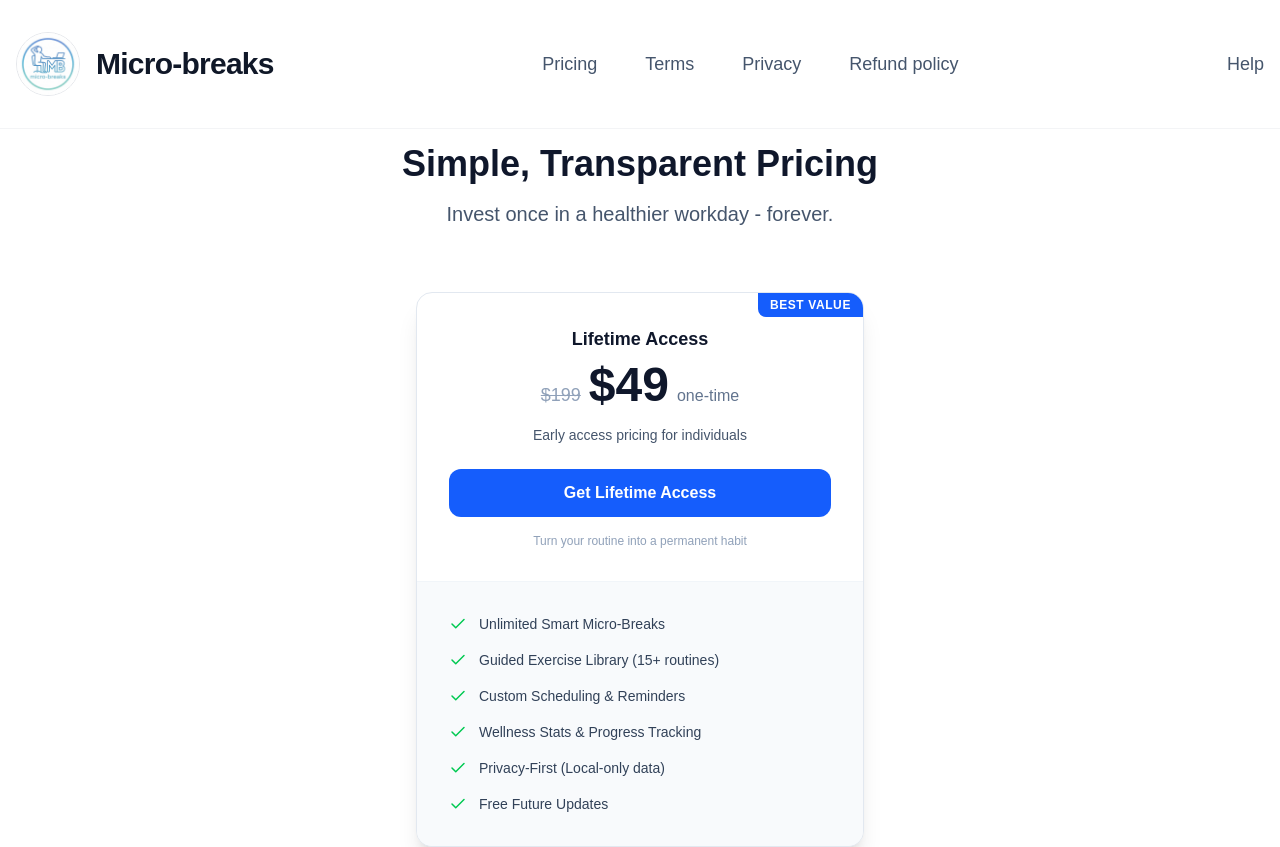
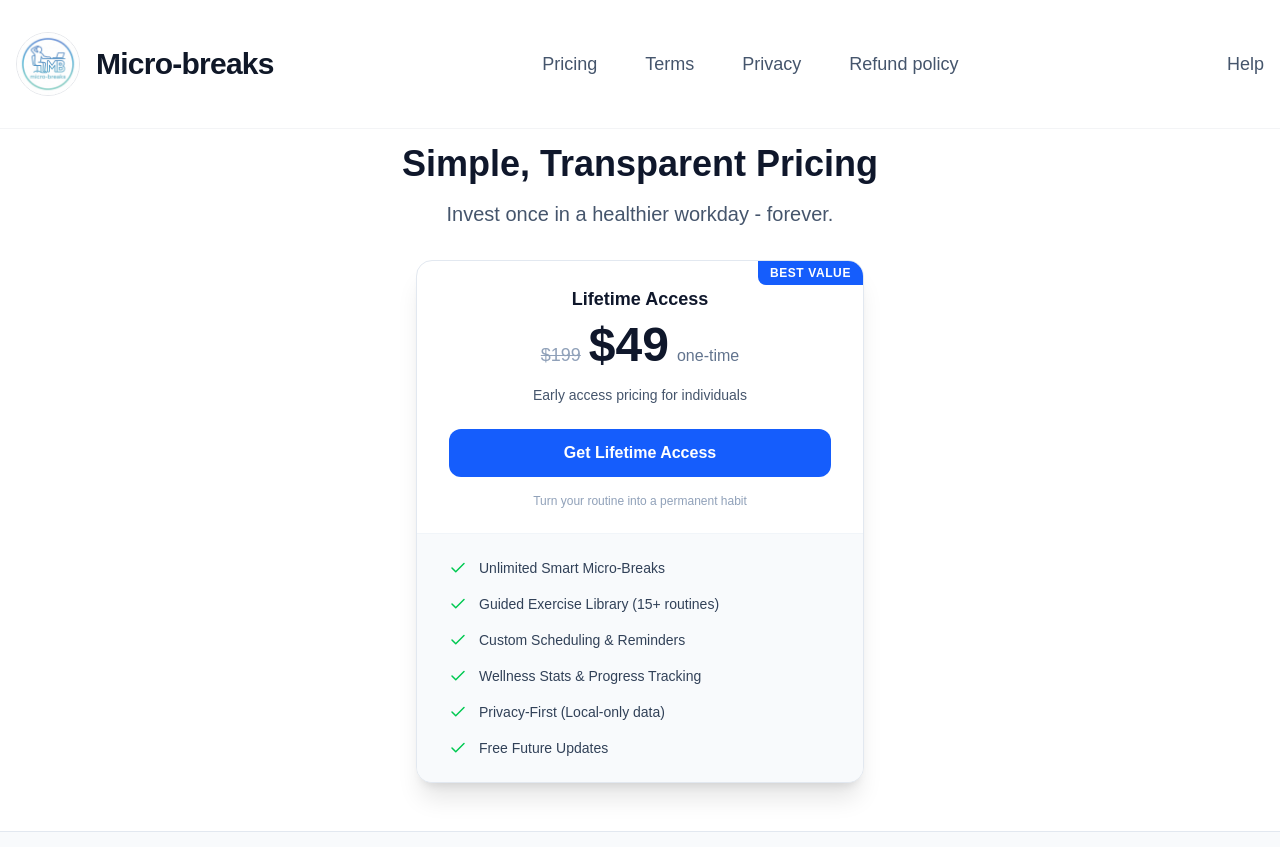
Before and after one commit to Manialdi/microbreaks-v2, a Next.js app: page /individual/pricing in a window 1280 px wide. Shown: the top 847 px of the page. Built offline with nearby package versions, Linux system fonts and the light colour scheme.

Commit message:
fix: reduce spacing on pricing page by 50%

```diff
--- a/app/individual/pricing/page.tsx
+++ b/app/individual/pricing/page.tsx
@@ -10,7 +10,7 @@ export const metadata = {
 export default function IndividualPricingPage() {
     return (
         <div className="container mx-auto px-4 py-12 max-w-4xl">
-            <div className="text-center mb-16">
+            <div className="text-center mb-8">
                 <h1 className="text-4xl font-bold text-slate-900 mb-4">Simple, Transparent Pricing</h1>
                 <p className="text-xl text-slate-600">Invest once in a healthier workday - forever.</p>
             </div>
@@ -19,7 +19,7 @@ export default function IndividualPricingPage() {
                 <div className="absolute top-0 right-0 bg-blue-600 text-white text-xs font-bold px-3 py-1 rounded-bl-lg uppercase tracking-wider">
                     Best Value
                 </div>
-                <div className="p-8 text-center border-b border-slate-100">
+                <div className="px-8 py-6 text-center border-b border-slate-100">
                     <h3 className="text-lg font-semibold text-slate-900 mb-2">Lifetime Access</h3>
                     <div className="flex justify-center items-baseline mb-4">
                         <span className="text-lg text-slate-400 line-through mr-2">$199</span>
@@ -37,7 +37,7 @@ export default function IndividualPricingPage() {
                         Turn your routine into a permanent habit
                     </p>
                 </div>
-                <div className="p-8 bg-slate-50">
+                <div className="px-8 py-6 bg-slate-50">
                     <ul className="space-y-4">
                         {[
                             "Unlimited Smart Micro-Breaks",
```
